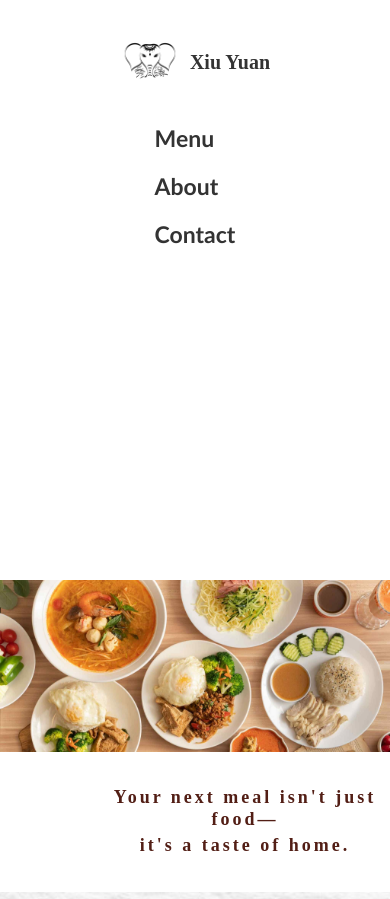
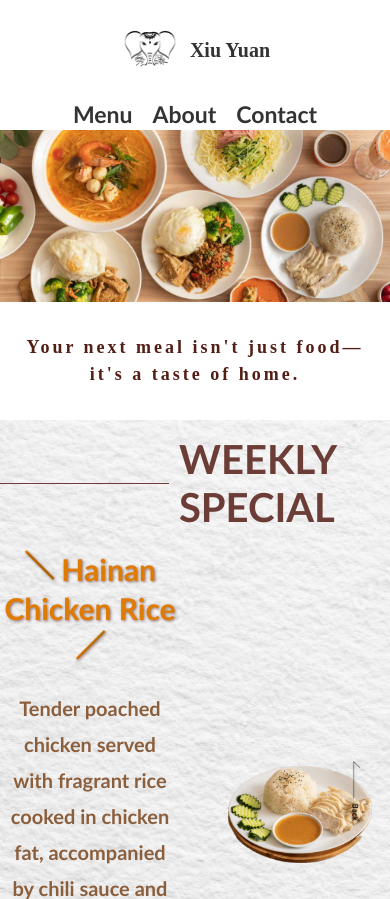
Before and after one commit to XiuYuanThaiFood/XiuYuanThaiFood.github.io, a plain HTML site: page index.html in a window 390 px wide. Shown: the top 899 px of the page. Drawn offline with nearby package versions, Linux system fonts and the light colour scheme.

Commit message:
レスポンシブの調整（index/menu/about)

```diff
--- a/css/about.css
+++ b/css/about.css
@@ -160,3 +160,39 @@ body {
     position: absolute;
     bottom: 10px;
 }
+
+@media screen and (max-width: 768px) {
+.about {
+    padding: 50px 0;
+}
+
+.section-title {
+    padding-bottom: 20px;
+}
+
+.about-box {
+    width: auto;
+    height: auto;
+    flex-direction: column;
+    align-items: flex-start;
+}
+
+.about-text {
+    padding-left: 146px;
+}
+
+.about-logo {
+    margin: auto;
+}
+
+.back-to-top {
+        position: sticky;
+        bottom: 20px;
+        right: 20px;
+    }
+
+.back-to-top img {
+        width: auto;
+        height: 60px;
+    }
+}
--- a/css/header.css
+++ b/css/header.css
@@ -2,6 +2,7 @@
 
 .navi {
     display: flex;
+    flex-direction: column;
     justify-content: space-between;
     align-items: center;
     padding: 10px 40px;
@@ -77,10 +78,10 @@ h1 a:hover {
 
 @media screen and (max-width: 768px) {
     .navi {
-        flex-direction: column;
         align-items: center;
         gap: 10px;
         padding: 10px 0;
+        margin-bottom: 50px;
     }
 
     .logo img {
@@ -91,18 +92,18 @@ h1 a:hover {
     .logo h1 {
         width: auto;
         font-size: 18px;
+        margin: 0;
+        padding: 0;
     }
 
     .site-nav {
         display: flex;
-        flex-direction: column;
         align-items: center;
         gap: 10px;
         width: 100%;
     }
 
     .site-nav ul {
-        flex-direction: column;
         justify-content: center;
         gap: 20px;
         padding: 0;
--- a/css/index.css
+++ b/css/index.css
@@ -252,35 +252,17 @@ h2::before {
 }
 
 @media screen and (max-width:768px) {
-    .navi {
-        flex-direction: column;
-        align-items: center;
-        gap: 10px;
-        padding: 10px 0;
-    }
-
-    .site-nav {
-        display: flex;
-        align-items: center;
-        gap: 10px;
-        width: 100%;
-    }
-
-    .site-nav ul {
-        flex-direction: row;
-        justify-content: center;
-        gap: 20px;
-        padding: 0;
-        margin: 0;
-    }
-
-    .wrapper {
-        margin-top: 500px;
-    }
-
     .wrapper img {
         width: 100%;
         height: auto;
+    }
+
+    .wrapper-text {
+    padding: 30px 0;
+    }
+
+    .weekly-special-container {
+        margin-top: 0;
     }
 
     .wrapper-text h1 {
@@ -291,9 +273,8 @@ h2::before {
     }
 
     .weekly-special {
-        flex-direction: column;
-        align-items: center;
-        padding: 20px;
+    flex-direction: column;
+    padding-bottom: 20px;
     }
 
   .weekly-special > div {
@@ -314,6 +295,10 @@ h2::before {
     }
 
     /* Menu Section */
+    h2 {
+        margin: 15px 0;
+    }
+
     .menu-section h2 {
         font-size: 24px;
     }
@@ -330,11 +315,19 @@ h2::before {
         justify-content: center;
     }
 
+    .menu-name {
+        letter-spacing: 0;
+    }
+
     .back-to-top {
-        position: fixed;
+        position: sticky;
         bottom: 20px;
         right: 20px;
-        padding-right: 0;
+    }
+
+    .back-to-top img {
+        width: auto;
+        height: 60px;
     }
 
 }
--- a/css/menu.css
+++ b/css/menu.css
@@ -27,6 +27,8 @@ body {
     width: 450px;
     border-radius: 10px;
     box-shadow: 4px 4px 4px rgba(0, 0, 0, 0.3);
+    border: 1px solid #d6ac80;
+    padding: 1em;
 }
 
 .menu-detail {
@@ -138,3 +140,36 @@ body {
     position: absolute;
     bottom: 12px;
 }
+
+@media screen and (max-width: 768px) {
+    .menu img {
+        width: 80%;
+        height: auto;
+    }
+    .rice-noodle {
+        max-width: 100%;
+        padding: 0px 80px;
+    }
+
+    .vegetable-delights {
+        max-width: 100%;
+        padding: 0px 80px;
+    }
+
+    .juice-drink {
+        max-width: 100%;
+        padding: 0px 80px;
+    }
+
+    .back-to-top {
+        position: sticky;
+        bottom: 20px;
+        right: 20px;
+    }
+
+    .back-to-top img {
+        width: auto;
+        height: 60px;
+    }
+
+}
```
